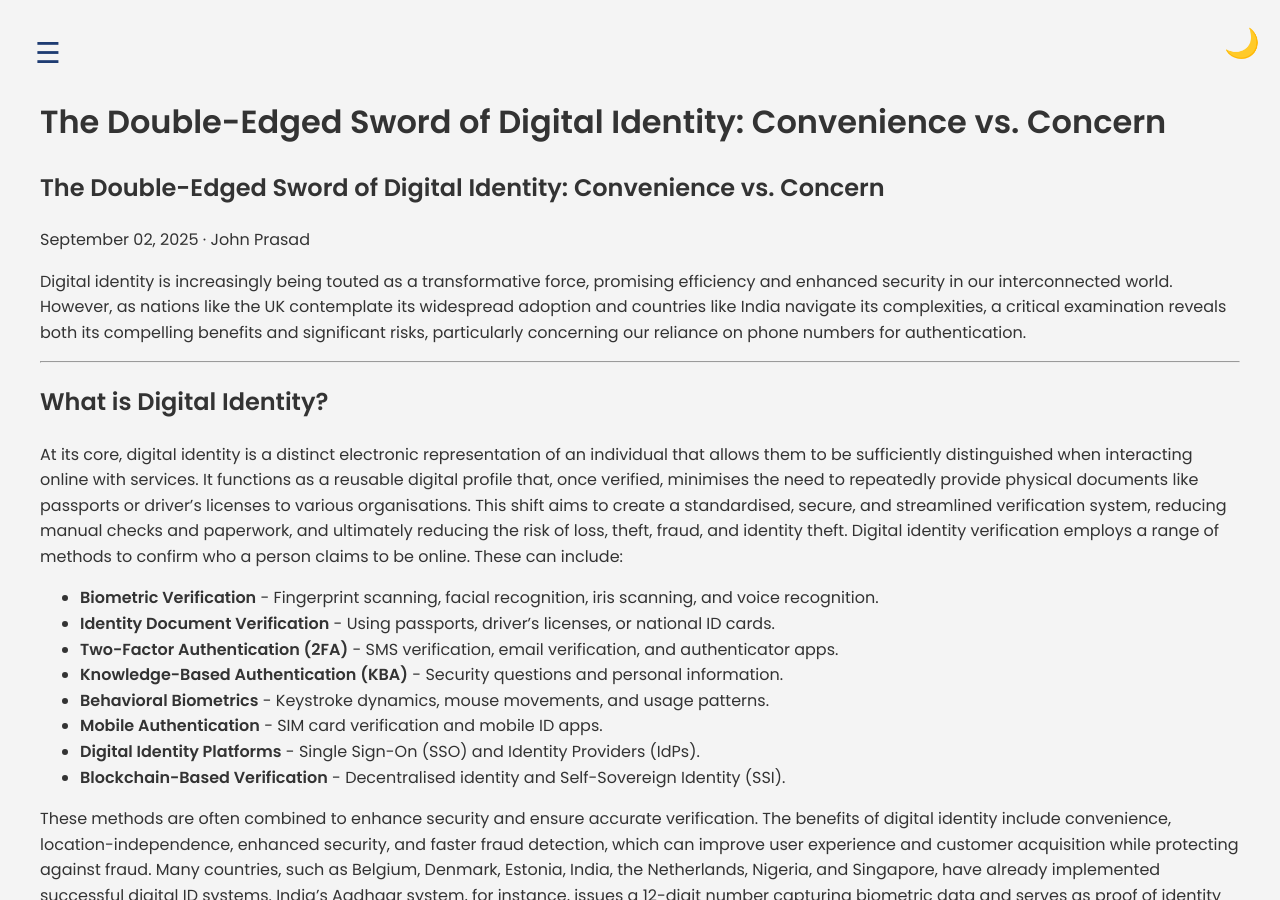
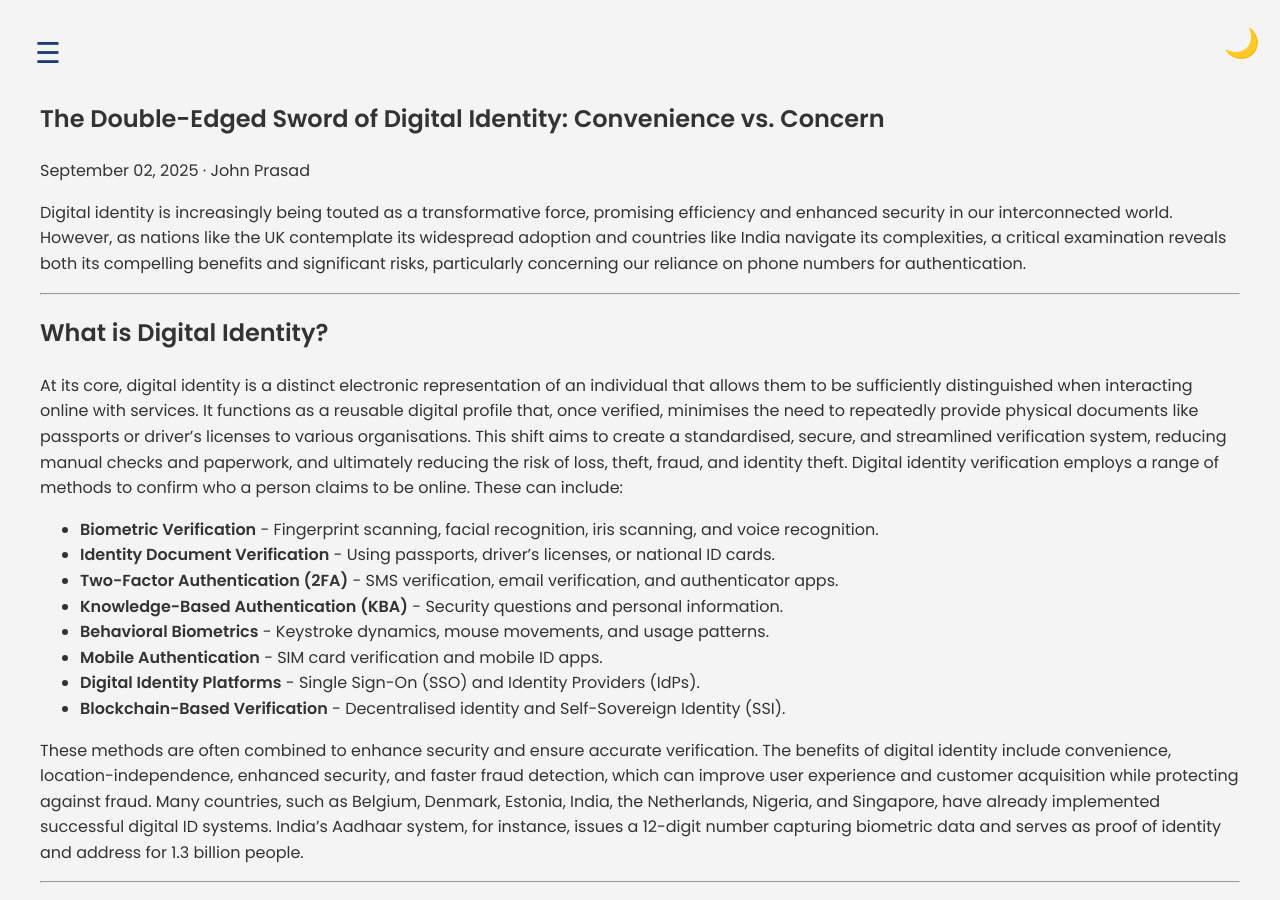
Before and after one commit to barrryblock/barrryblock.github.io, a Jekyll site: the page built from _posts/2025-09-02-digitalid.md, in a window 1280 px wide and 900 px high. Built offline with Jekyll 4.4.1, drawn with Linux system fonts in a browser that asks for light colours.

Commit message:
fix for double headers

```diff
--- a/_layouts/default.html
+++ b/_layouts/default.html
@@ -121,7 +121,7 @@
     </div>
 
     <main>
-        {% if page.title %}
+        {% if page.title and page.layout != "post" %}
         <h1 style="margin-top: 0.5em; font-size: 2rem; font-weight: 600;">{{ page.title }}</h1>
         {% endif %}
         {{ content }}
--- a/_posts/2025-09-02-digitalid.md
+++ b/_posts/2025-09-02-digitalid.md
@@ -63,7 +63,9 @@ The "Indian obsession with OTP" via SMS is criticised as one of the least secure
 - **Misleading Practices by Service Providers**: Some telecom operators in India have been accused of misleading customers by insisting on Aadhaar biometric authentication for SIM replacements, even though alternative identity proofs like a physical Aadhaar card or a PAN card should be accepted. This forces users into a difficult situation, especially if their biometrics are locked or the system is down.
 - **Scams involving Account Freezing**: There have been incidents where scammers send small amounts of money to accounts, leading banks to freeze them due to suspicious activity. Victims are then asked to contact police, who in some cases, allegedly demand bribes to unfreeze accounts. This highlights a systemic vulnerability that can be exploited for illicit gains.
 - **Aadhaar Enabled Payment System (AEPS) fraud**: If Aadhaar biometrics are left unlocked, scammers can potentially withdraw money from linked bank accounts using just fingerprints, without any additional authentication.
+
 ---
+
 If a similar system were adopted in the UK, these issues could lead to a "whole lot of trouble" and significantly affect privacy:
 - **Exacerbated SIM Swap Scams**: The UK has existing concerns about data security and a "terrible track record on data security" with systems like One Login, which links personal identification documents to government and third parties. Introducing a digital ID like "BritCard" that "forcibly enrols you into it" could make individuals highly vulnerable to SIM swap scams, as criminals would have a centralised target for obtaining identity details and then hijacking phone numbers to access financial and other sensitive accounts.
 - **Increased Risk with Centralised Data**: The proposed "BritCard" aims to consolidate personal information. If this data is stored in a "leaky centralised system," as critics fear, it creates an attractive target for criminal gangs for identity theft and impersonation. A cyberattack on a telecom giant like Colt Technology Services, which led to the compromise of customer data including financial records and internal emails, demonstrates the real-world risks associated with centralised data in the telecommunications sector.
```
